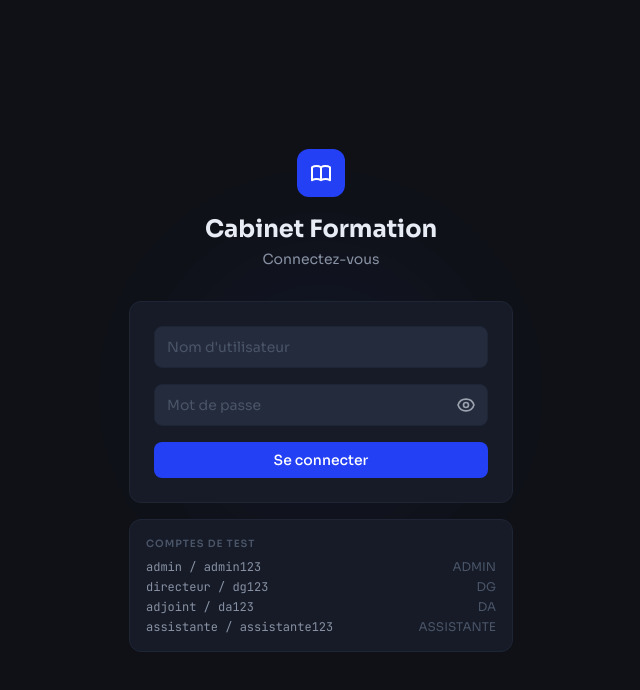
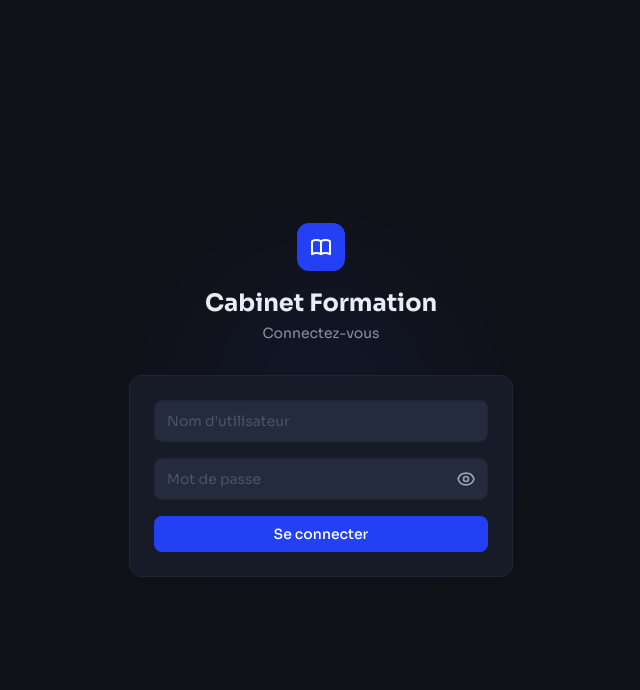
Before and after one commit to Clear008/erp-formation-frontend, a React (Vite) app: page /login in a window 1280 px wide. Shown: the top 690 px of the page, without its empty margins (319-959 px from the left). Built offline with nearby package versions, Linux system fonts and the light colour scheme.

Commit message:
feat: retire Comptes de test de la page de connexion

```diff
--- a/src/pages/Login.jsx
+++ b/src/pages/Login.jsx
@@ -127,27 +127,6 @@ export default function Login() {
         </form>
       </div>
 
-      {/* Comptes de test */}
-      <div className="mt-4 card p-4">
-        <p className="text-[10px] font-semibold text-text-muted uppercase tracking-widest mb-2">
-          Comptes de test
-        </p>
-        <div className="space-y-1">
-          {[
-            { u: 'admin', p: 'admin123', r: 'ADMIN' },
-            { u: 'directeur', p: 'dg123', r: 'DG' },
-            { u: 'adjoint', p: 'da123', r: 'DA' },
-            { u: 'assistante', p: 'assistante123', r: 'ASSISTANTE' },
-          ].map(({ u, p, r }) => (
-            <div key={u} className="flex items-center justify-between text-xs">
-              <span className="font-mono text-text-secondary">
-                {u} / {p}
-              </span>
-              <span className="text-text-muted">{r}</span>
-            </div>
-          ))}
-        </div>
-      </div>
     </div>
   )
 }
```
